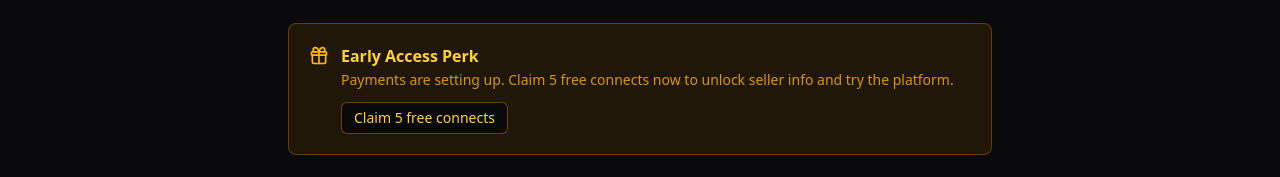
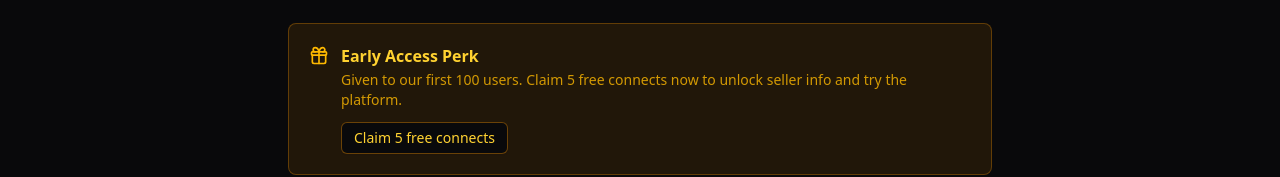
Before and after one commit to nas-say/marketplace, a Next.js app: page /connects in a window 1280 px wide. Shown: the part 206-383 px from the top of the page. Built offline with nearby package versions, Linux system fonts and the light colour scheme; no server answers; sample sign-in values are in the browser's storage.

Commit message:
Update early access copy for first 100 users

```diff
--- a/src/app/connects/connects-client.tsx
+++ b/src/app/connects/connects-client.tsx
@@ -307,7 +307,7 @@ export function ConnectsClient({
           <div className="flex-1">
             <p className="font-semibold text-amber-300">Early Access Perk</p>
             <p className="text-sm text-amber-400/80 mt-0.5">
-              Payments are setting up. Claim {freeAmount} free connects now to unlock seller info and try the platform.
+              Given to our first 100 users. Claim {freeAmount} free connects now to unlock seller info and try the platform.
             </p>
             <Button
               size="sm"
```
